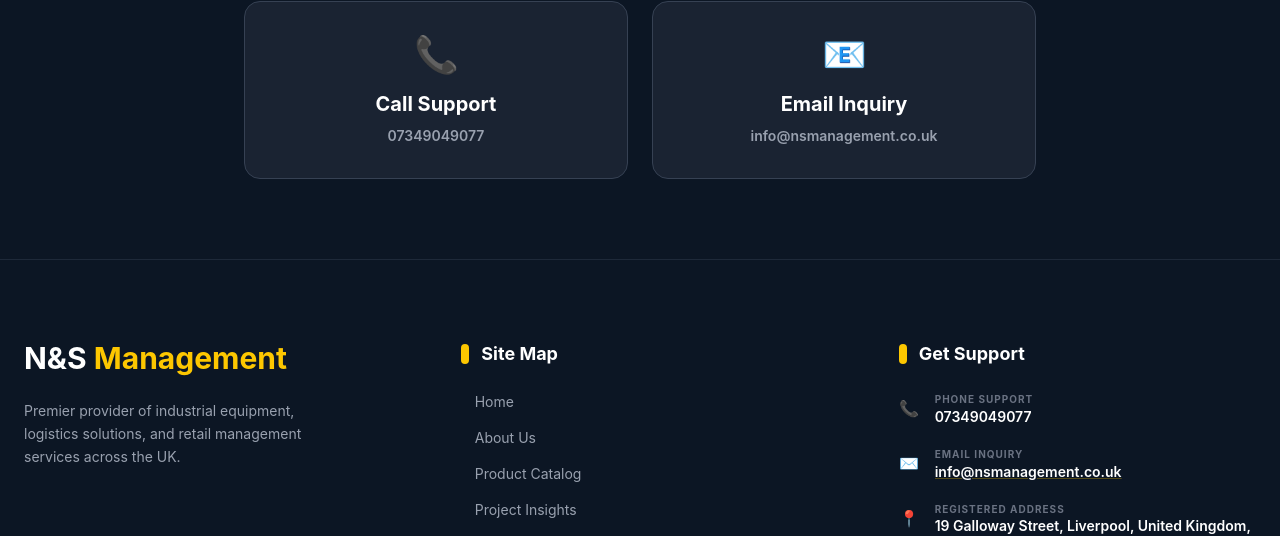
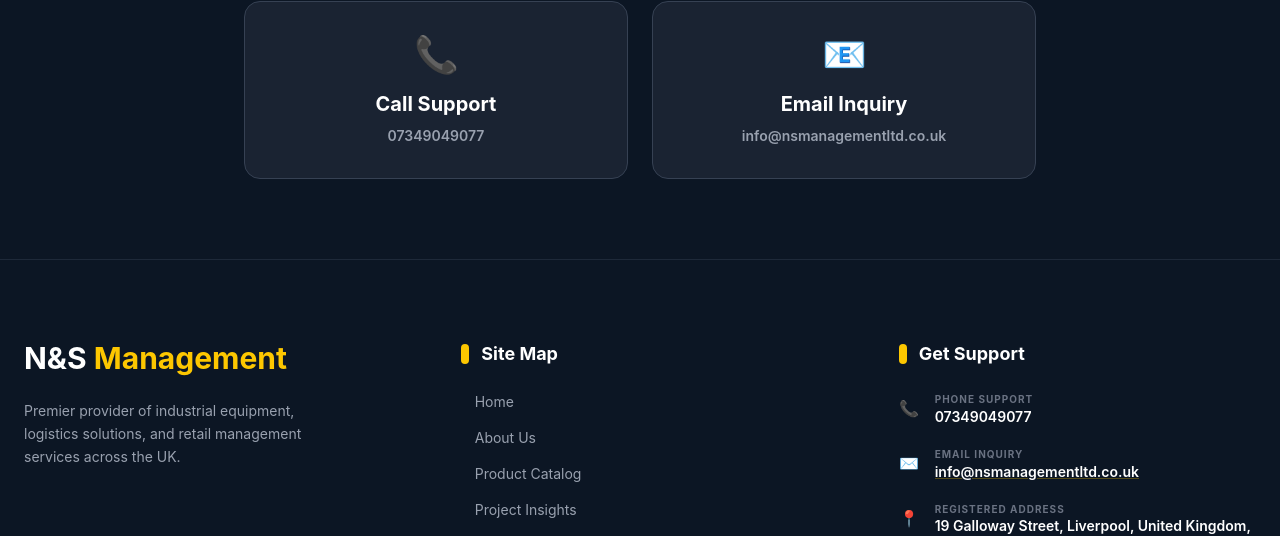
Before and after one commit to Mukeshy5/N-S-Management, a React app: page /request-quote in a window 1280 px wide. Shown: the part 1400-1936 px from the top of the page. Built offline with nearby package versions, Linux system fonts and the light colour scheme; the HTML template or start-up script is replaced by a standard one.

Commit message:
add gmail

```diff
--- a/src/components/Footer.jsx
+++ b/src/components/Footer.jsx
@@ -61,7 +61,7 @@ const Footer = () => {
                 <span className="text-yellow-400 mt-1">✉️</span>
                 <div>
                   <p className="text-[10px] text-gray-500 uppercase font-bold tracking-widest">Email Inquiry</p>
-                  <p className="text-sm font-semibold truncate underline decoration-yellow-400/30">info@nsmanagement.co.uk</p>
+                  <p className="text-sm font-semibold truncate underline decoration-yellow-400/30">info@nsmanagementltd.co.uk</p>
                 </div>
               </div>
               <div className="flex items-start gap-4">
--- a/src/pages/Contect.jsx
+++ b/src/pages/Contect.jsx
@@ -28,7 +28,7 @@ const Contact = () => {
         <div className="grid grid-cols-1 sm:grid-cols-2 lg:grid-cols-3 gap-4 sm:gap-6 mb-12 sm:mb-16 lg:mb-20">
           {[
             { label: 'Customer Support', value: '07349049077', sub: 'Mon-Fri 8am-6pm', icon: '📞' },
-            { label: 'Email Inquiries', value: 'info@nsmanagement.co.uk', sub: '24/7 Online Support', icon: '✉️' },
+            { label: 'Email Inquiries', value: 'info@nsmanagementltd.co.uk', sub: '24/7 Online Support', icon: '✉️' },
             { label: 'Registered Address', value: '19 Galloway Street, Liverpool, United Kingdom, L7 6PD', sub: '', icon: '📍' }
           ].map((item, index) => (
             <div key={index} className="bg-[#1a2332] p-6 sm:p-8 rounded-xl border border-gray-700 shadow-xl hover:border-yellow-400/50 transition-all duration-300 text-center group">
--- a/src/pages/PrivacyPolicy.jsx
+++ b/src/pages/PrivacyPolicy.jsx
@@ -61,7 +61,7 @@ const PrivacyPolicy = () => {
           <section>
             <h2 className="text-xl font-bold text-white mb-4">6. Contact Information</h2>
             <p>
-              If you have questions regarding this privacy policy, you may contact us at info@nsmanagement.co.uk or visit our registered address at 19 Galloway Street, Liverpool, United Kingdom, L7 6PD.
+              If you have questions regarding this privacy policy, you may contact us at info@nsmanagementltd.co.uk or visit our registered address at 19 Galloway Street, Liverpool, United Kingdom, L7 6PD.
             </p>
           </section>
         </div>
--- a/src/pages/RequestQuote.jsx
+++ b/src/pages/RequestQuote.jsx
@@ -108,10 +108,10 @@ const RequestQuote = () => {
           </a>
 
           {/* Gmail/Email */}
-          <a href="mailto:info@nsmanagement.co.uk" className="bg-[#1a2332] p-6 sm:p-8 rounded-xl sm:rounded-2xl border border-gray-700 hover:border-yellow-400/50 transition-all duration-300 group text-center flex flex-col items-center justify-center flex-1 min-w-[280px] max-w-sm">
+          <a href="mailto:info@nsmanagementltd.co.uk" className="bg-[#1a2332] p-6 sm:p-8 rounded-xl sm:rounded-2xl border border-gray-700 hover:border-yellow-400/50 transition-all duration-300 group text-center flex flex-col items-center justify-center flex-1 min-w-[280px] max-w-sm">
             <div className="text-3xl sm:text-4xl mb-3 sm:mb-4 group-hover:scale-110 transition duration-300">📧</div>
             <h3 className="font-bold text-lg sm:text-xl mb-1 sm:mb-2 group-hover:text-yellow-400 transition">Email Inquiry</h3>
-            <p className="text-gray-400 text-xs sm:text-sm font-semibold truncate w-full">info@nsmanagement.co.uk</p>
+            <p className="text-gray-400 text-xs sm:text-sm font-semibold truncate w-full">info@nsmanagementltd.co.uk</p>
           </a>
 
 
```
